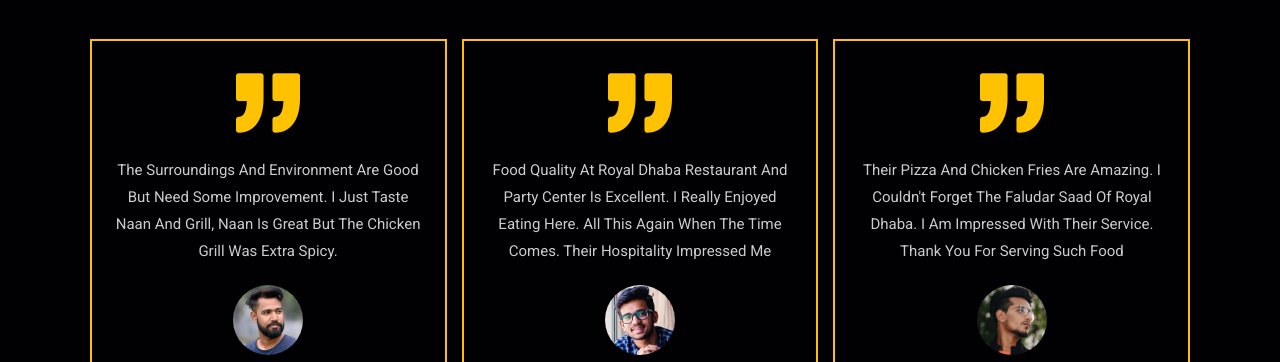
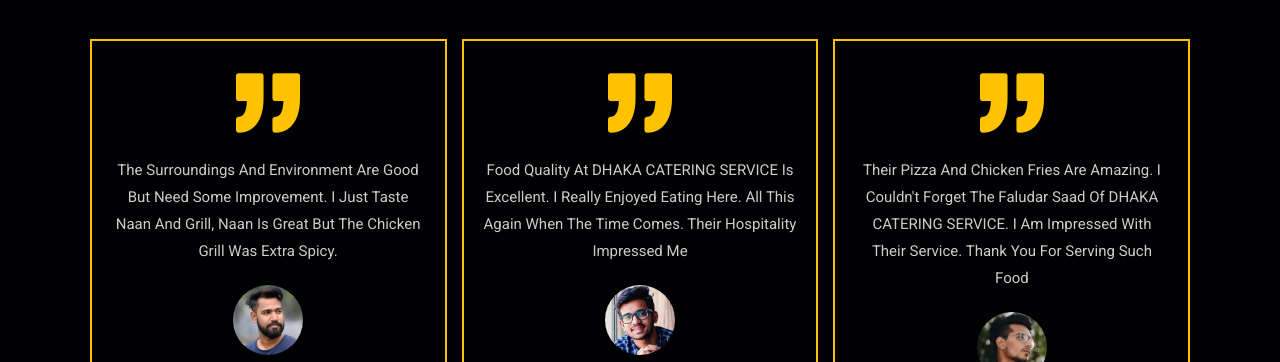
Before and after one commit to TamimMahmudBD/Royal-Dhaba-Restaurant, a React (Create React App) app: page / in a window 1280 px wide. Shown: the part 2320-2682 px from the top of the page. Built offline with nearby package versions, Linux system fonts and the light colour scheme.

Commit message:
change data

```diff
--- a/src/components/Review.js
+++ b/src/components/Review.js
@@ -32,7 +32,7 @@ const Review = () => {
           <div className="box" >
             <img src={qouteImg} alt="" className="quote" />
             <p>
-            Food quality at Royal Dhaba Restaurant and Party Center is excellent. I really enjoyed eating here. All this again when the time comes. Their hospitality impressed me
+            Food quality at DHAKA CATERING SERVICE is excellent. I really enjoyed eating here. All this again when the time comes. Their hospitality impressed me
             </p>
             <img src={reviewImage2} className="user" alt="" />
             <h3>Ali Hussain</h3>
@@ -47,7 +47,7 @@ const Review = () => {
           <div className="box" >
             <img src={qouteImg} alt="" className="quote" />
             <p>
-            Their pizza and chicken fries are amazing. I couldn't forget the faludar saad of Royal Dhaba. I am impressed with their service. Thank you for serving such food
+            Their pizza and chicken fries are amazing. I couldn't forget the faludar saad of DHAKA CATERING SERVICE. I am impressed with their service. Thank you for serving such food
             </p>
             <img src={reviewImage3} className="user" alt="" />
             <h3>Ripon Khan</h3>
```
